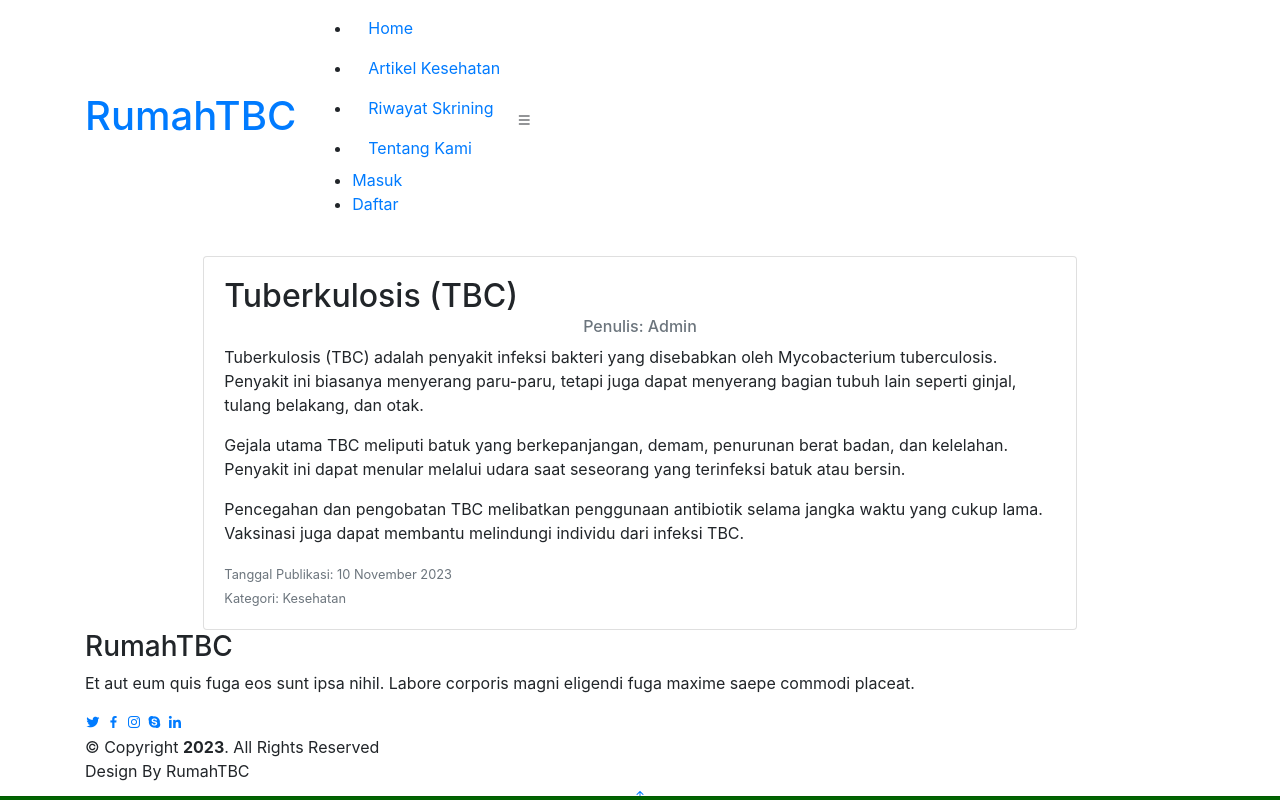
After one commit to Avrians/RumahTBC-Flask_WebApps, a Flask app: page /detailartikel in a window 1280 px wide. The commit adds this page. Run offline with Flask 3, Linux system fonts and the light colour scheme; some libraries are stand-ins or nearby versions.

Commit message:
[Av][add detail artikel][modify artikel & index]

```diff
--- a/app.py
+++ b/app.py
@@ -105,6 +105,10 @@ def register():
 @app.route('/login')
 def login():
     return render_template('login.html')
+
+@app.route('/detailartikel')
+def detailartikel():
+    return render_template('detailartikel.html')
 
 ### Start API CRUD Artikel Kesehatan
 
--- a/templates/artikel.html
+++ b/templates/artikel.html
@@ -9,7 +9,6 @@
               <div class="row">
                 <div class="col-md-6 mb-4">
                   <div class="card border-0">
-                    <img src="assets/images/artikel/kuman.jpg" class="card-img-top" alt="Gambar 1" />
                     <div class="card-body">
                       <h5 class="card-title">Judul Artikel 1</h5>
                       <p class="card-text">
@@ -22,7 +21,6 @@
 
                 <div class="col-md-6 mb-4">
                   <div class="card border-0">
-                    <img src="gambar2.jpg" class="card-img-top" alt="Gambar 2" />
                     <div class="card-body">
                       <h5 class="card-title">Judul Artikel 2</h5>
                       <p class="card-text">
@@ -35,7 +33,6 @@
 
                 <div class="col-md-6">
                   <div class="card border-0">
-                    <img src="gambar3.jpg" class="card-img-top" alt="Gambar 3" />
                     <div class="card-body">
                       <h5 class="card-title">Judul Artikel 3</h5>
                       <p class="card-text">
@@ -48,7 +45,6 @@
 
                 <div class="col-md-6">
                   <div class="card border-0">
-                    <img src="gambar4.jpg" class="card-img-top" alt="Gambar 4" />
                     <div class="card-body">
                       <h5 class="card-title">Judul Artikel 4</h5>
                       <p class="card-text">
--- /dev/null
+++ b/templates/detailartikel.html
@@ -0,0 +1,34 @@
+{%extends "index.html"%} {%block content%}
+<main id="main">
+  <section>
+      <div class="row">
+          <div class="col-lg-8 offset-lg-2">
+            <div class="row mt-3">
+              <!-- Artikel 1 -->
+                  <div class="card">
+                      <div class="card-body">
+                        <div class="section-title">
+                          <h2>Tuberkulosis (TBC)</h2>
+                          <h6 class="card-subtitle mb-2 text-muted text-center">Penulis: Admin</h6>
+                        </div>
+                          <p class="card-text">Tuberkulosis (TBC) adalah penyakit infeksi bakteri yang disebabkan oleh
+                              Mycobacterium tuberculosis. Penyakit ini biasanya menyerang paru-paru, tetapi juga dapat
+                              menyerang bagian tubuh lain seperti ginjal, tulang belakang, dan otak.</p>
+                          <p class="card-text">Gejala utama TBC meliputi batuk yang berkepanjangan, demam, penurunan berat
+                              badan, dan kelelahan. Penyakit ini dapat menular melalui udara saat seseorang yang
+                              terinfeksi batuk atau bersin.</p>
+                          <p class="card-text">Pencegahan dan pengobatan TBC melibatkan penggunaan antibiotik selama jangka
+                              waktu yang cukup lama. Vaksinasi juga dapat membantu melindungi individu dari
+                              infeksi TBC.</p>
+                          <p class="card-text"><small class="text-muted">Tanggal Publikasi: 10 November 2023</small> <br>
+                            <small class="text-muted">Kategori: Kesehatan</small></p>
+                      </div>
+                  </div>
+            </div>
+            </div>
+          </div>
+      </div>
+  </div>
+  </section>
+</main>
+{%endblock%}
--- a/templates/index.html
+++ b/templates/index.html
@@ -228,7 +228,6 @@
           <div class="row">
             <div class="col-md-6 mb-4">
               <div class="card border-0">
-                <img src="assets/images/artikel/kuman.jpg" class="card-img-top" alt="Gambar 1" />
                 <div class="card-body">
                   <h5 class="card-title">Judul Artikel 1</h5>
                   <p class="card-text">
@@ -241,7 +240,6 @@
 
             <div class="col-md-6 mb-4">
               <div class="card border-0">
-                <img src="gambar2.jpg" class="card-img-top" alt="Gambar 2" />
                 <div class="card-body">
                   <h5 class="card-title">Judul Artikel 2</h5>
                   <p class="card-text">
@@ -254,7 +252,6 @@
 
             <div class="col-md-6">
               <div class="card border-0">
-                <img src="gambar3.jpg" class="card-img-top" alt="Gambar 3" />
                 <div class="card-body">
                   <h5 class="card-title">Judul Artikel 3</h5>
                   <p class="card-text">
@@ -267,7 +264,6 @@
 
             <div class="col-md-6">
               <div class="card border-0">
-                <img src="gambar4.jpg" class="card-img-top" alt="Gambar 4" />
                 <div class="card-body">
                   <h5 class="card-title">Judul Artikel 4</h5>
                   <p class="card-text">
```
